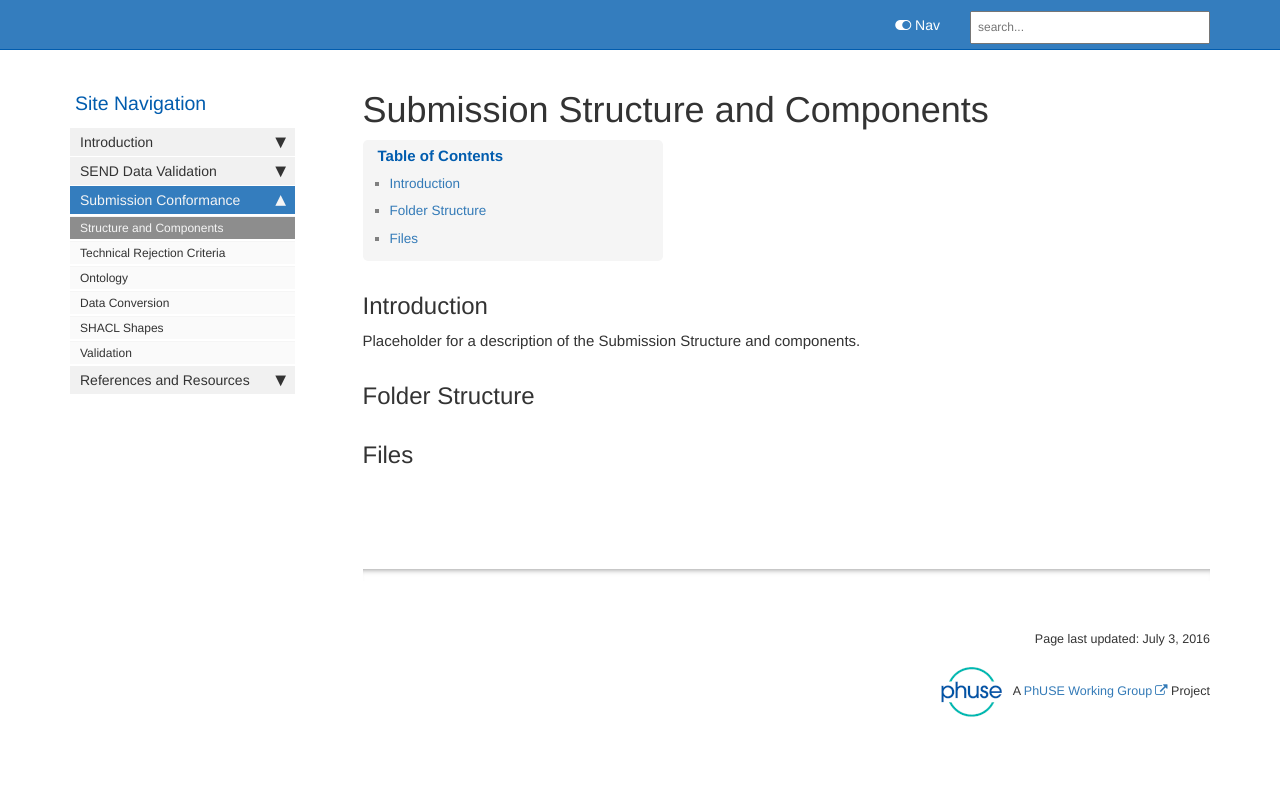
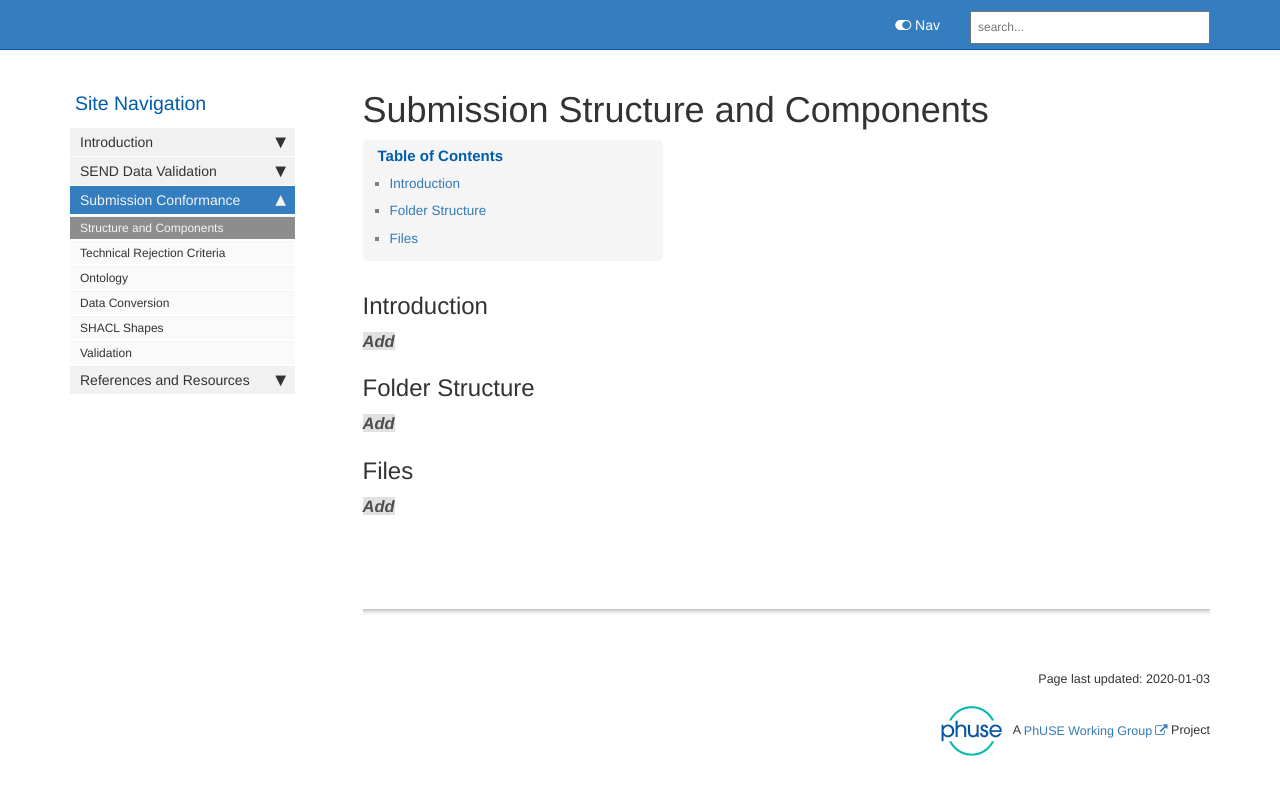
Before and after one commit to phuse-org/SENDConform, a Jekyll site: the page built from pages/mydoc/mydoc_submission_structure_and_components.md, in a window 1280 px wide. Shown: the top 795 px of the page. Built offline with Jekyll 4.4.1, drawn with Linux system fonts in a browser that asks for light colours; comment, search, counter and statistics services are not loaded.

```diff
--- a/pages/mydoc/mydoc_submission_structure_and_components.md
+++ b/pages/mydoc/mydoc_submission_structure_and_components.md
@@ -1,6 +1,6 @@
 ---
 title: Submission Structure and Components
-last_updated: July 3, 2016
+last_updated: 2020-01-03
 sidebar: mydoc_sidebar
 permalink: mydoc_submission_structure_and_components.html
 folder: mydoc
@@ -8,10 +8,14 @@ folder: mydoc
 
 ## Introduction
 
-Placeholder for a description of the Submission Structure and components.
+<font class='toBeAdded'>Add</font>
 
 ## Folder Structure
 
+<font class='toBeAdded'>Add</font>
+
 ## Files
 
+<font class='toBeAdded'>Add</font>
+
 {% include links.html %}
```
Also changed, not shown: pages/mydoc/mydoc_submission_data_conversion.md (+6 -2 lines), pages/mydoc/mydoc_submission_shacl_shapes.md (+3 -5 lines).
